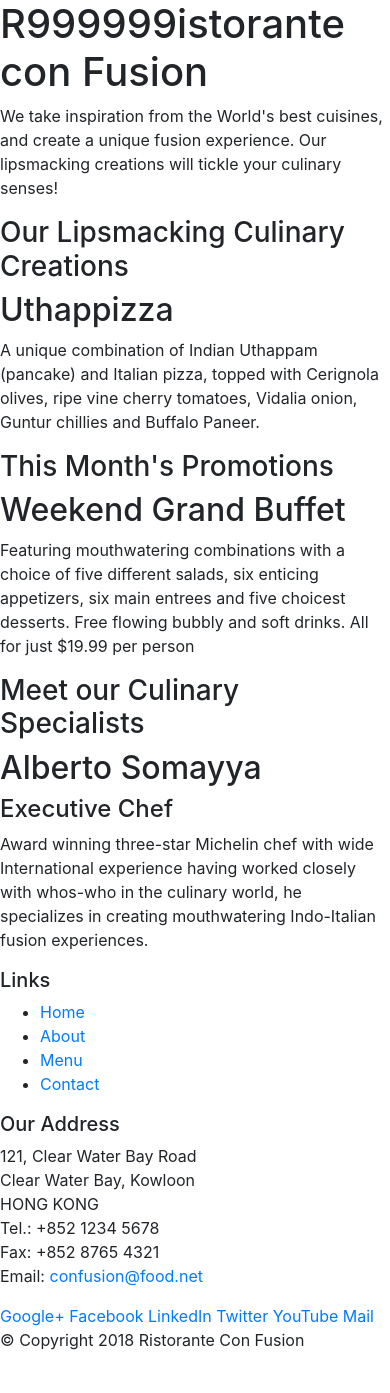
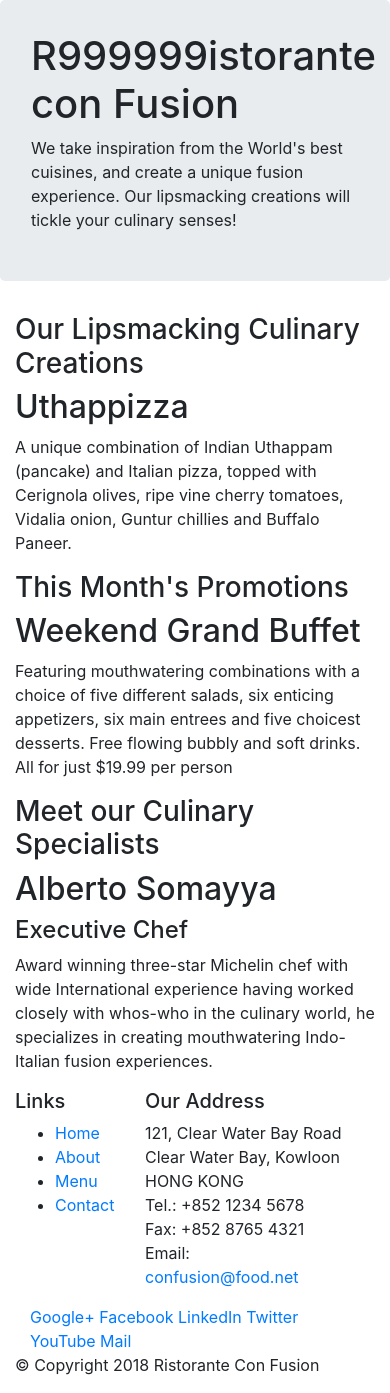
Before and after one commit to naman3112/bootstrap-learning-, a website: page index.html in a window 390 px wide. Before the commit the page ends 1368 px from the top, so only its background shows below. Drawn offline with nearby package versions, Linux system fonts and the light colour scheme.

Commit message:
bootstrap grid responsive design

```diff
--- a/index.html
+++ b/index.html
@@ -14,25 +14,24 @@
 
 <body>
 
-    <header>
-        <div>
-            <div>
-                <div>
+    <header class="jumbotron">
+        <div class="container">
+            <div class="row">
+                <div class="col-12 col-sm-6">
                     <h1>R999999istorante con Fusion</h1>
                     <p>We take inspiration from the World's best cuisines, and create a unique fusion experience. Our lipsmacking creations will tickle your culinary senses!</p>
                 </div>
-                <div>
+                <div class="col-12 col-sm">
                 </div>
             </div>
         </div>
     </header>
-
-    <div>
-        <div>
-            <div>
+    <div class="container">
+        <div class="row">
+            <div class="col-12 col-sm-4 col-md-3">
                 <h3>Our Lipsmacking Culinary Creations</h3>
             </div>
-            <div>
+            <div class="col col-sm col-md">
                 <h2>Uthappizza</h2>
                 <p>A unique combination of Indian Uthappam (pancake) and Italian pizza, topped with Cerignola olives, ripe vine cherry tomatoes, Vidalia onion, Guntur chillies and Buffalo Paneer.</p>
             </div>
@@ -61,19 +60,19 @@
         </div>
     </div>
 
-    <footer>
-        <div>
-            <div>
-                <div>
+    <footer >
+        <div class="container">
+            <div class="row">
+                <div class="col-4 col-sm-2">
                     <h5>Links</h5>
-                    <ul>
+                    <ul col-4 offset-1 col-sm-2>
                         <li><a href="#">Home</a></li>
                         <li><a href="#">About</a></li>
                         <li><a href="#">Menu</a></li>
                         <li><a href="#">Contact</a></li>
                     </ul>
                 </div>
-                <div>
+                <div class="col-7 col-sm-5">
                     <h5>Our Address</h5>
                     <address>
 		              121, Clear Water Bay Road<br>
@@ -84,8 +83,8 @@
 		              Email: <a href="mailto:confusion@food.net">confusion@food.net</a>
 		           </address>
                 </div>
-                <div>
-                    <div>
+                <div class="col-12 col-sm-4 order-sm-last col-md-3">
+                    <div class="col-auto">
                         <a href="http://google.com/+">Google+</a>
                         <a href="http://www.facebook.com/profile.php?id=">Facebook</a>
                         <a href="http://www.linkedin.com/in/">LinkedIn</a>
```
